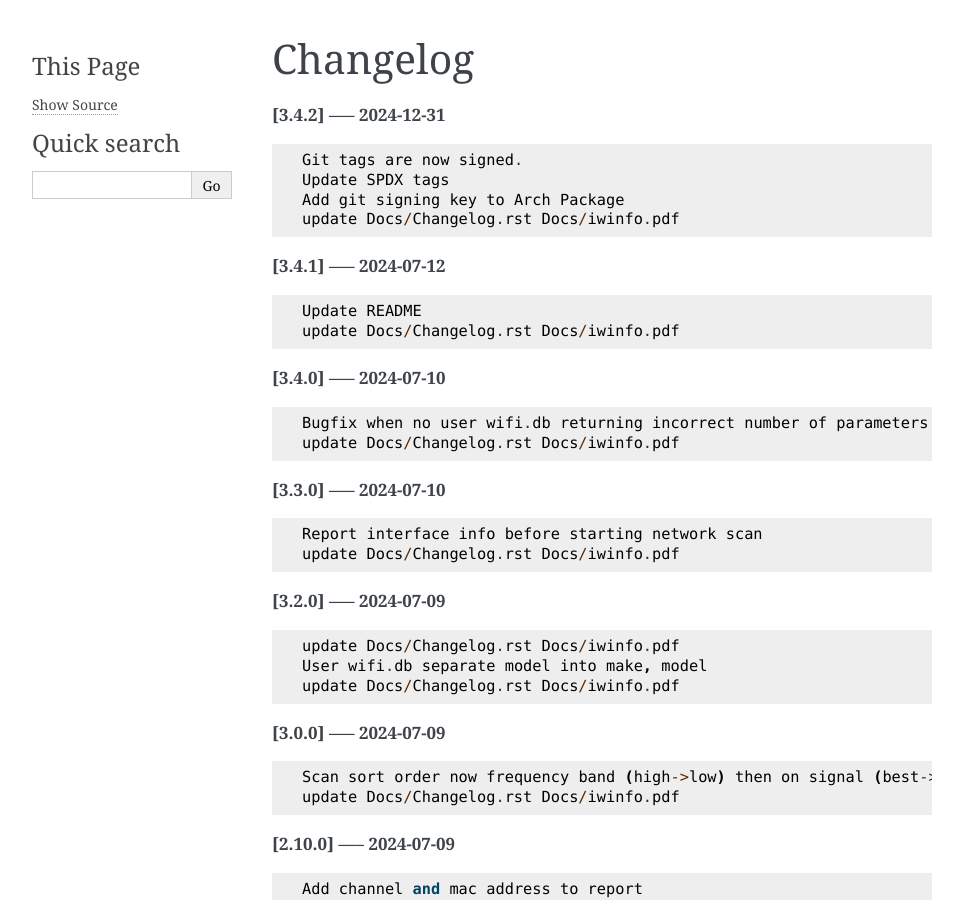
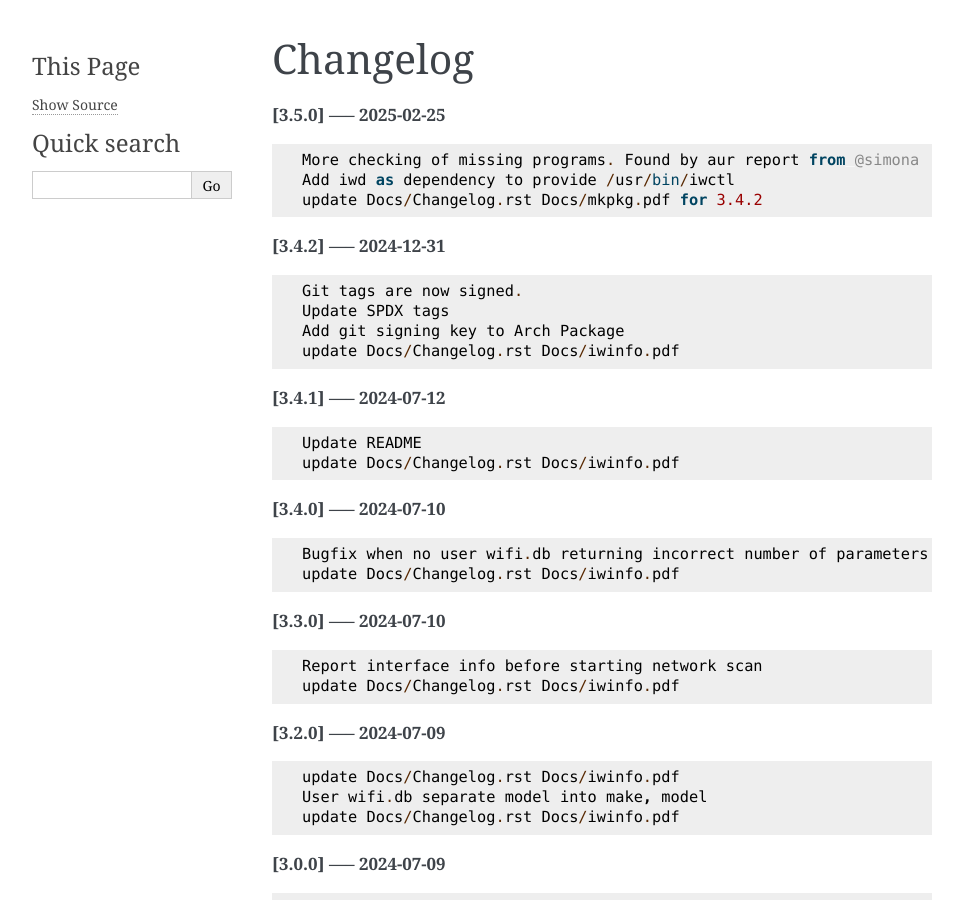
Before and after one commit to gene-git/iwinfo, a Sphinx documentation site: the page built from Docs/Changelog.rst, in a window 1280 px wide and 900 px high. Shown: the whole window, without its empty margins (148-1111 px from the left). Built offline with Sphinx 7.4.7, drawn with Linux system fonts in a browser that asks for light colours; pages that are not in the unit, such as notebooks, are missing from menus.

Commit message:
update Docs/Changelog.rst Docs/iwinfo.pdf

```diff
--- a/Docs/Changelog.rst
+++ b/Docs/Changelog.rst
@@ -1,5 +1,12 @@
 Changelog
 =========
+
+**[3.5.0] ----- 2025-02-25** ::
+
+	    More checking of missing programs. Found by aur report from @simona
+	    Add iwd as dependency to provide /usr/bin/iwctl
+	    update Docs/Changelog.rst Docs/mkpkg.pdf for 3.4.2
+
 
 **[3.4.2] ----- 2024-12-31** ::
 
```
Also changed, not shown: 1 other file.
